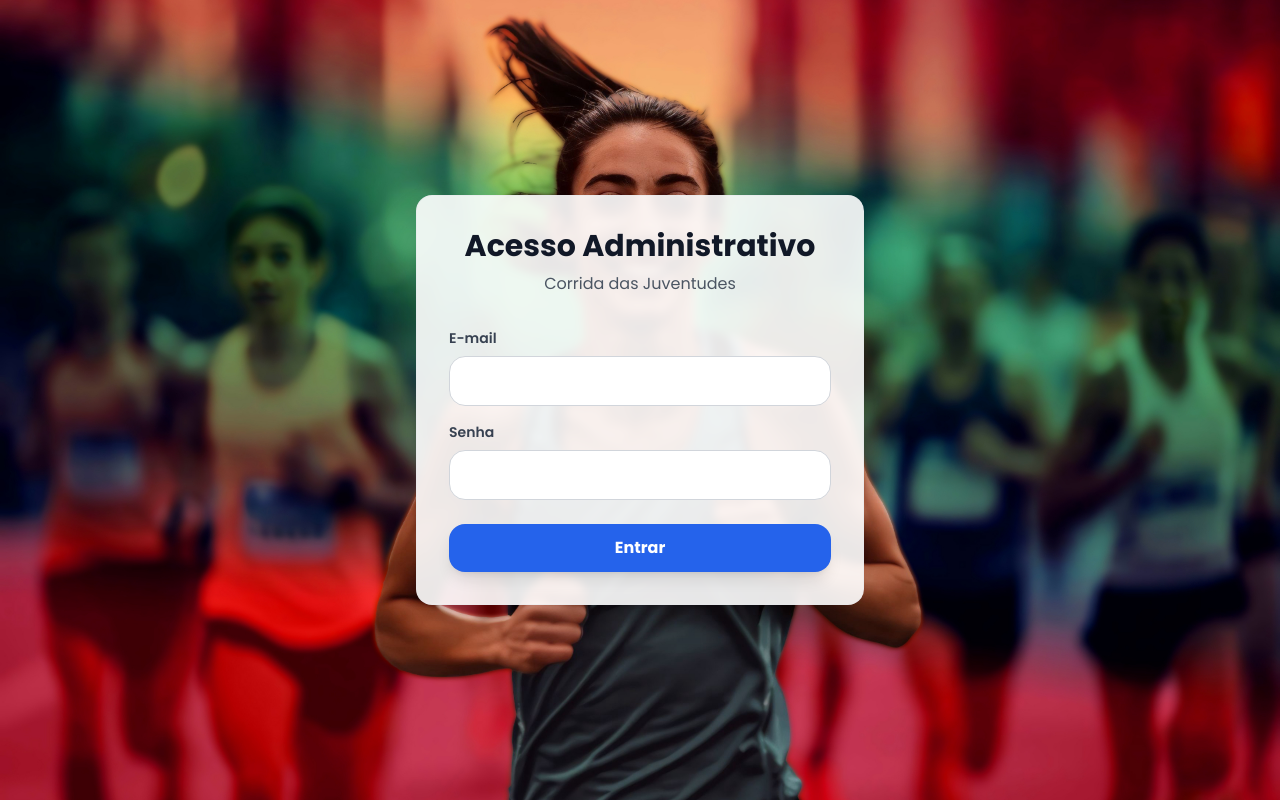
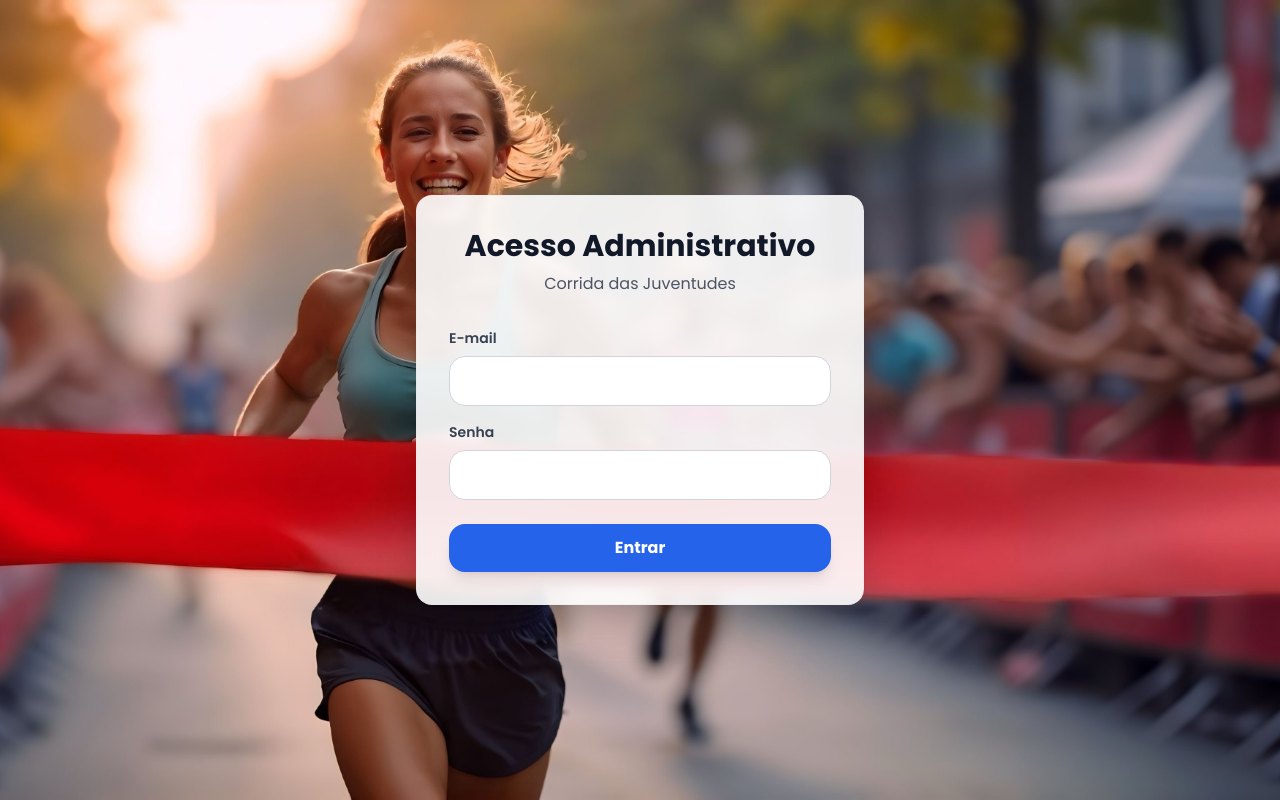
Before and after one commit to zapyeradmin/corrida-das-juventudes, a React (Vite) app: page /admin-login in a window 1280 px wide. Built offline with nearby package versions, Linux system fonts and the light colour scheme.

Commit message:
Change login page background
Update the background image of the login page.

```diff
--- a/src/pages/AdminLogin.tsx
+++ b/src/pages/AdminLogin.tsx
@@ -64,7 +64,7 @@ const AdminLogin = () => {
     <div
       className="flex items-center justify-center h-screen w-full bg-slate-900 bg-opacity-50"
       style={{
-        backgroundImage: "url('/lovable-uploads/d50f253b-7a76-42ef-baf7-4363c523a068.png')",
+        backgroundImage: "url('/lovable-uploads/0eafe6c1-a1b6-418a-9728-2e651d9c8367.png')",
         backgroundSize: 'cover',
         backgroundPosition: 'center'
       }}
```
Also changed, not shown: public/lovable-uploads/0eafe6c1-a1b6-418a-9728-2e651d9c8367.png (added).
